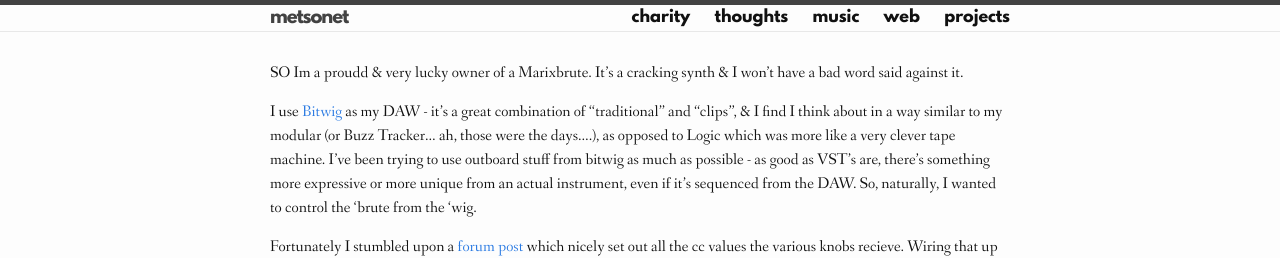
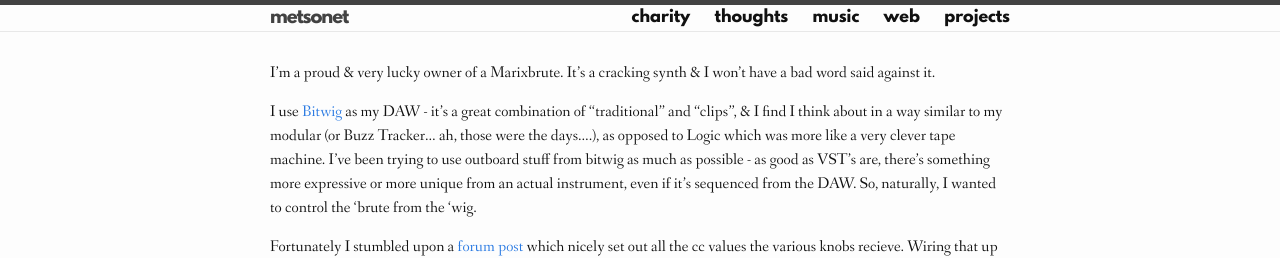
Before and after one commit to drsm79/drsm79.github.com, a Jekyll site: the page built from music/matrixbrute.md, in a window 1280 px wide. Shown: the top 258 px of the page. Built offline with Jekyll 4.4.1, drawn with Linux system fonts in a browser that asks for light colours.

Commit message:
Typos & tweaks

```diff
--- a/music/matrixbrute.md
+++ b/music/matrixbrute.md
@@ -1,10 +1,10 @@
 ---
-title: Matrixbrute
+title: Matrixbrute & Bitwig
 layout: default
 category: music
 tags: synths, arturia, matrixbrute, bitwig
 ---
-SO Im a proudd & very lucky owner of a Marixbrute. It's a cracking synth & I won't have a bad word said against it.
+I'm a proud & very lucky owner of a Marixbrute. It's a cracking synth & I won't have a bad word said against it.
 
 I use [Bitwig][] as my DAW - it's a great combination of "traditional" and "clips", & I find I think about in a way similar to my modular (or Buzz Tracker... ah, those were the days....), as opposed to Logic which was more like a very clever tape machine. I've been trying to use outboard stuff from bitwig as much as possible - as good as VST's are, there's something more expressive or more unique from an actual instrument, even if it's sequenced from the DAW. So, naturally, I wanted to control the 'brute from the 'wig.
 
```
